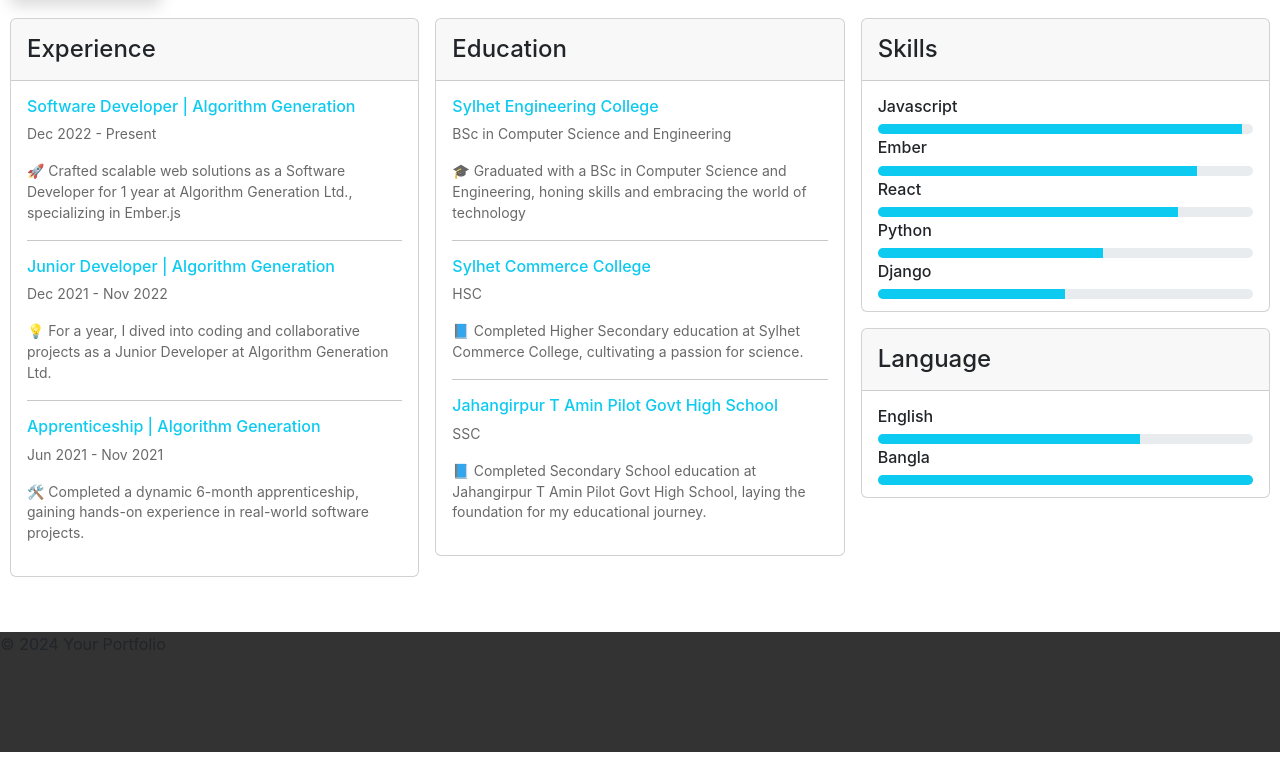
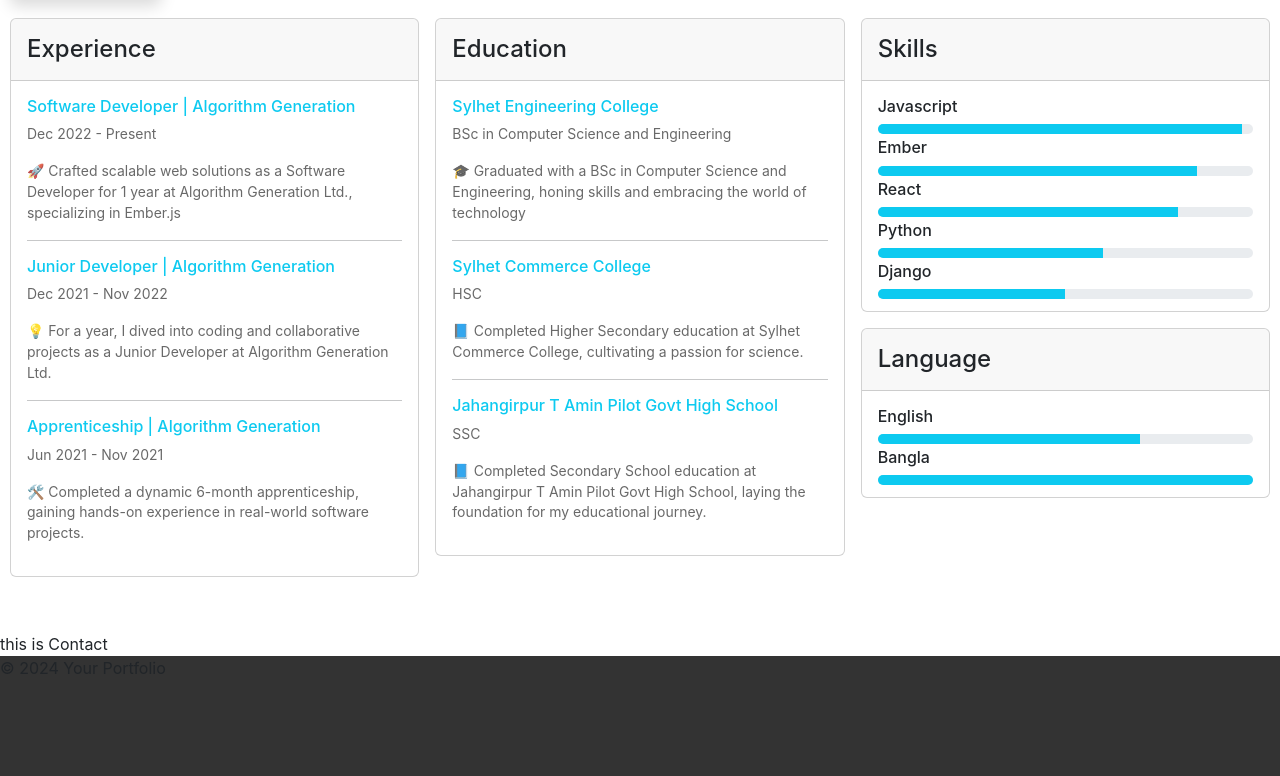
Before and after one commit to HussainShafayet/myportfolio, a React (Create React App) app: page / in a window 1280 px wide. Shown: the part 1070-1846 px from the top of the page. Before the commit the page ends 1822 px from the top, so only its background shows below. Built offline with nearby package versions, Linux system fonts and the light colour scheme.

Commit message:
contact com created

```diff
--- a/src/App.js
+++ b/src/App.js
@@ -15,6 +15,7 @@ function App() {
     aboutRef:aboutRef,
     resumeRef:resumeRef,
     projectsRef:projectsRef,
+    contactRef:contactRef,
   }
 
   const scrollToSection = (ref) => {
--- a/src/components/header/Navbar.js
+++ b/src/components/header/Navbar.js
@@ -41,7 +41,7 @@ export default function NavBar(props) {
                 <Nav>
                   <Nav.Link href="/portfolio">Portfolio</Nav.Link>
                   <Nav.Link href="/blog">Blog</Nav.Link>
-                  <Nav.Link href="/contact">Contact</Nav.Link>
+                  <Nav.Link href='#contact' onClick={() => scrollToSection(refData.contactRef)}>Contact</Nav.Link>
                 </Nav>
               </Navbar.Collapse>
             </Navbar.Collapse>
--- /dev/null
+++ b/src/components/maincontent/Contact.js
@@ -0,0 +1,7 @@
+import React from 'react'
+
+export default function Contact() {
+  return (
+    <> this is Contact</>
+  )
+}
--- a/src/components/maincontent/MainContent.js
+++ b/src/components/maincontent/MainContent.js
@@ -3,6 +3,7 @@ import React from 'react';
 import About from "./About";
 import Resume from './Resume';
 import NavBar from '../header/Navbar';
+import Contact from './Contact';
 
 const MainContent = (props) => {
   const { refData, scrollToSection} = props;
@@ -16,6 +17,9 @@ const MainContent = (props) => {
       <section ref={refData.resumeRef} className="section">
         <Resume />
       </section>
+      <section ref={refData.contactRef} className="section">
+        <Contact />
+      </section>
       {/* Add more sections as needed */}
     </main>
   );
```
Also changed, not shown: src/components/maincontent/Contact.module.css (added).
